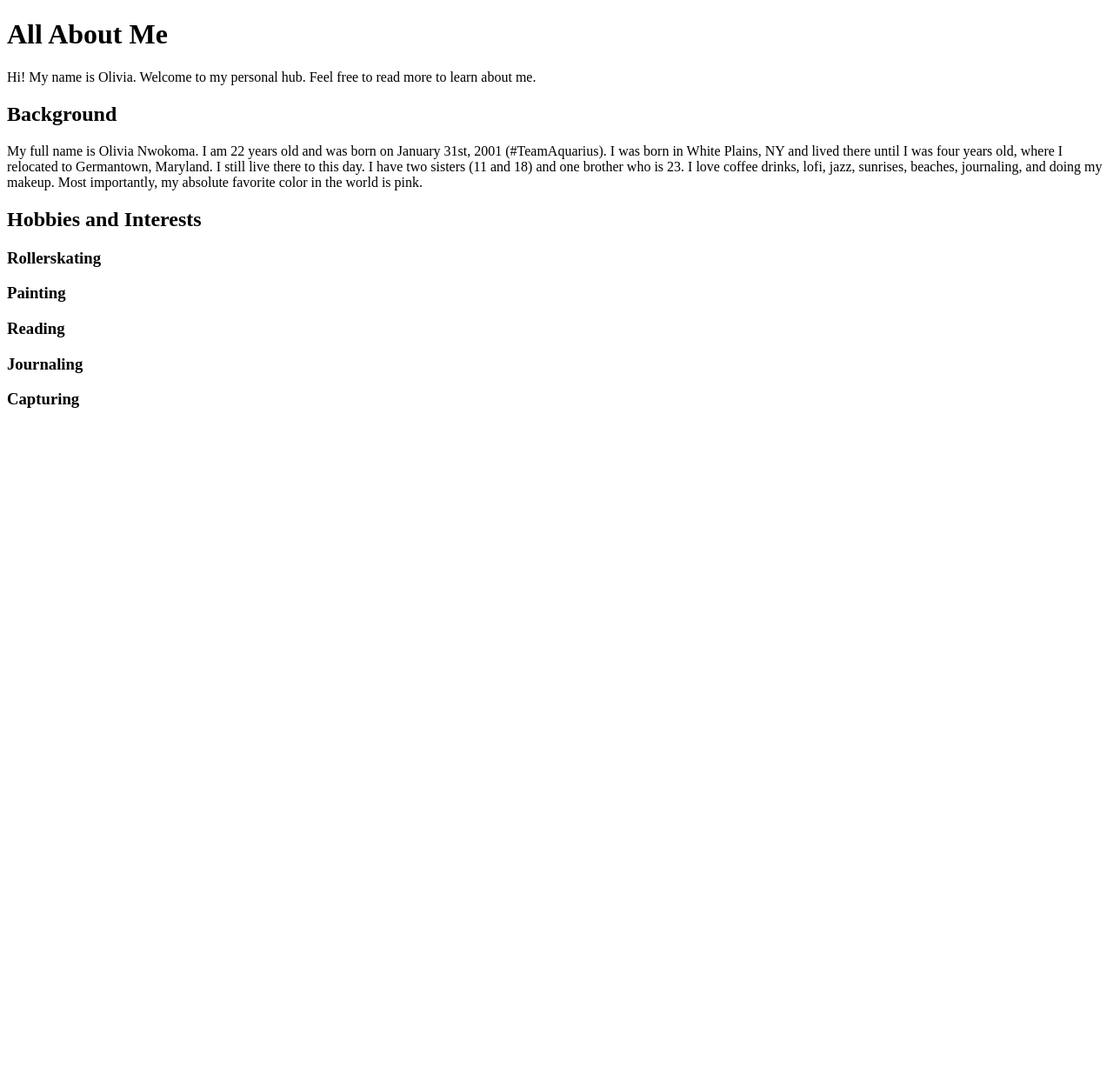
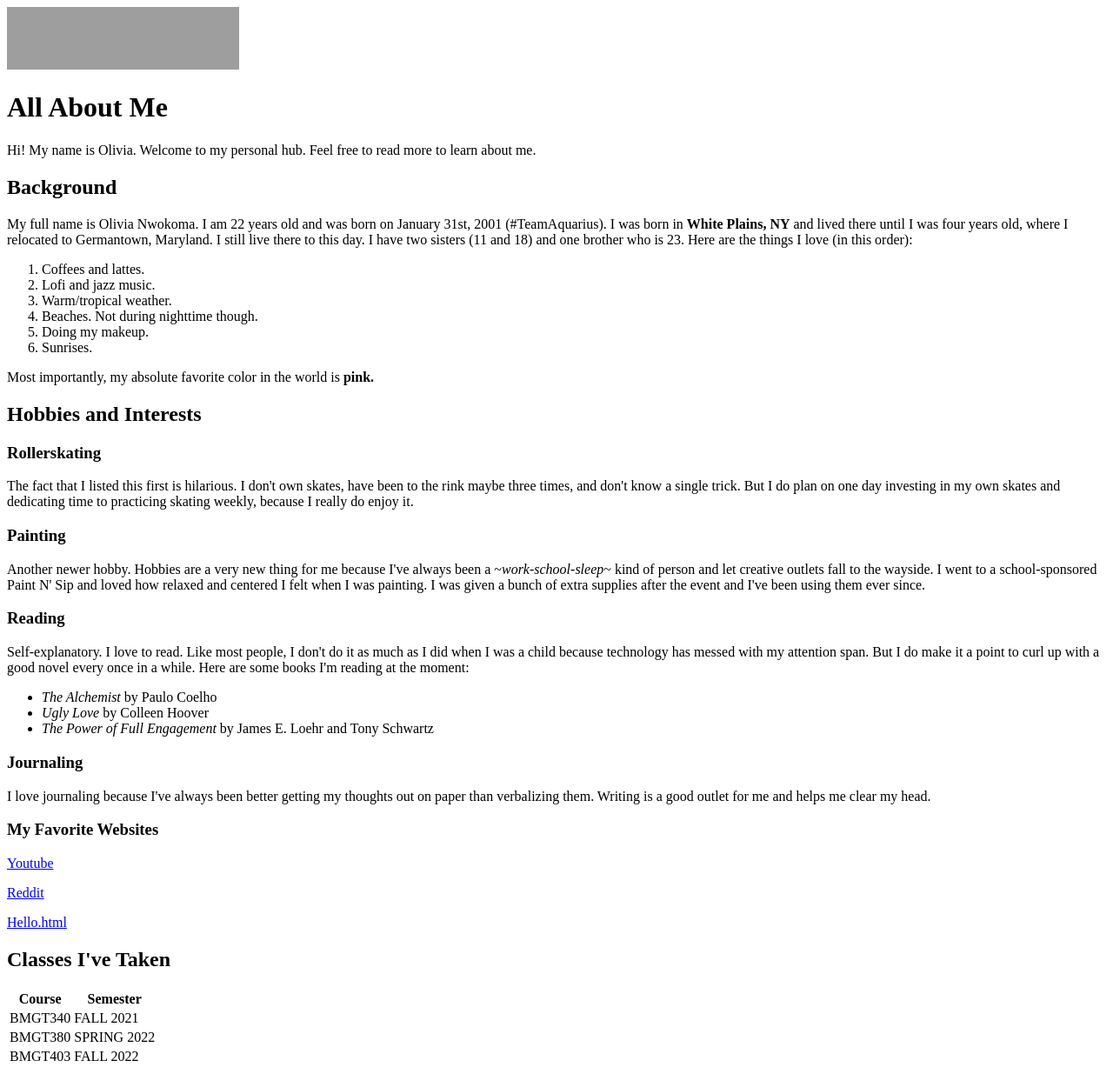
Before and after one commit to onwokoma/helloWorld, a Flask app: page /about in a window 1280 px wide. Shown: the whole page at 87% size. Before the commit the page ends 469 px from the top, so only its background shows below. Run offline with Flask 2, Linux system fonts and the light colour scheme; grey boxes are pictures that could not be loaded.

Commit message:
Modifying app.py file to create new route to about.html page

```diff
--- a/templates/about.html
+++ b/templates/about.html
@@ -1,23 +1,70 @@
 <!DOCTYPE html>
-<html>
+<html lang="en">
     <head>
         <title>Who is Olivia?</title>
     </head>
     <body>
+        <img src="https://terpconnect.umd.edu/~jbono/bmgt407/images/smith-logo.png" width="267" height="72" alt="Smith Logo">
         <h1>All About Me</h1>
             <p>Hi! My name is Olivia. Welcome to my personal hub. Feel free to read more to learn about me.</p>
         <h2>Background</h2>
             <p>My full name is Olivia Nwokoma. I am 22 years old and was born on January
-            31st, 2001 (#TeamAquarius). I was born in White Plains, NY and lived there until I was four years old,
+            31st, 2001 (#TeamAquarius). I was born in <strong>White Plains, NY</strong> and lived there until I was four years old,
             where I relocated to Germantown, Maryland. I still live there to this day. I have two sisters (11 and 18)
-                and one brother who is 23. I love coffee drinks, lofi, jazz, sunrises, beaches, journaling, and doing my makeup.
-            Most importantly, my absolute favorite color in the world is pink.</p>
+                and one brother who is 23. Here are the things I love (in this order):</p>
+                    <ol> <!--Creating an ordered list -->
+                        <li>Coffees and lattes.</li>
+                        <li>Lofi and jazz music.</li>
+                        <li>Warm/tropical weather.</li>
+                        <li>Beaches. Not during nighttime though.</li>
+                        <li>Doing my makeup.</li>
+                        <li>Sunrises.</li>
+                    </ol>
+            <p>Most importantly, my absolute favorite color in the world is <strong>pink.</strong></p>
         <h2>Hobbies and Interests</h2>
             <h3>Rollerskating</h3>
+                <p>The fact that I listed this first is hilarious. I don't own skates,
+                have been to the rink maybe three times, and don't know a single trick. But I do plan on
+                one day investing in my own skates and dedicating time to practicing skating weekly, because I really do enjoy it.</p>
             <h3>Painting</h3>
+                <p>Another newer hobby. Hobbies are a very new thing for me because I've always been a ~<em>work-school-sleep</em>~ kind of person
+                and let creative outlets fall to the wayside. I went to a school-sponsored Paint N' Sip and loved how
+                relaxed and centered I felt when I was painting. I was given a bunch of extra supplies after the event
+                and I've been using them ever since.</p>
             <h3>Reading</h3>
+                <p>Self-explanatory. I love to read. Like most people, I don't do it as much as I did when I was a child
+                because technology has messed with my attention span. But I do make it a point to curl up with a good novel
+                every once in a while. Here are some books I'm reading at the moment:</p>
+                    <ul> <!--Creating an unordered list -->
+                        <li><em>The Alchemist</em> by Paulo Coelho</li>
+                        <li><em>Ugly Love</em> by Colleen Hoover</li>
+                        <li><em>The Power of Full Engagement</em> by James E. Loehr and Tony Schwartz</li>
+                    </ul>
             <h3>Journaling</h3>
-            <h3>Capturing</h3>
-    </body>
-
+                <p>I love journaling because I've always been better getting my thoughts out on paper
+                than verbalizing them. Writing is a good outlet for me and helps me clear my head.</p>
+            <h3>My Favorite Websites</h3>
+                <p><a href="https://www.youtube.com/" target ="_blank">Youtube</a></p>
+                <p><a href="https://www.reddit.com/" target ="_blank">Reddit</a></p>
+                <p><a href="http://onwokoma.pythonanywhere.com/hello" target ="_blank">Hello.html</a></p>
+        <h2>Classes I've Taken</h2>
+        <table>
+            <tr> <!--First row of table: column names -->
+                <th>Course</th>
+                <th>Semester</th>
+            </tr>
+            <tr> <!--Second and third row of table: table data-->
+                <td>BMGT340</td>
+                <td>FALL 2021</td>
+            </tr>
+            <tr>
+                <td>BMGT380</td>
+                <td>SPRING 2022</td>
+            </tr>
+            <tr>
+                <td>BMGT403</td>
+                <td>FALL 2022</td>
+            </tr>
+        </table>
+        </body>
 </html>
```
